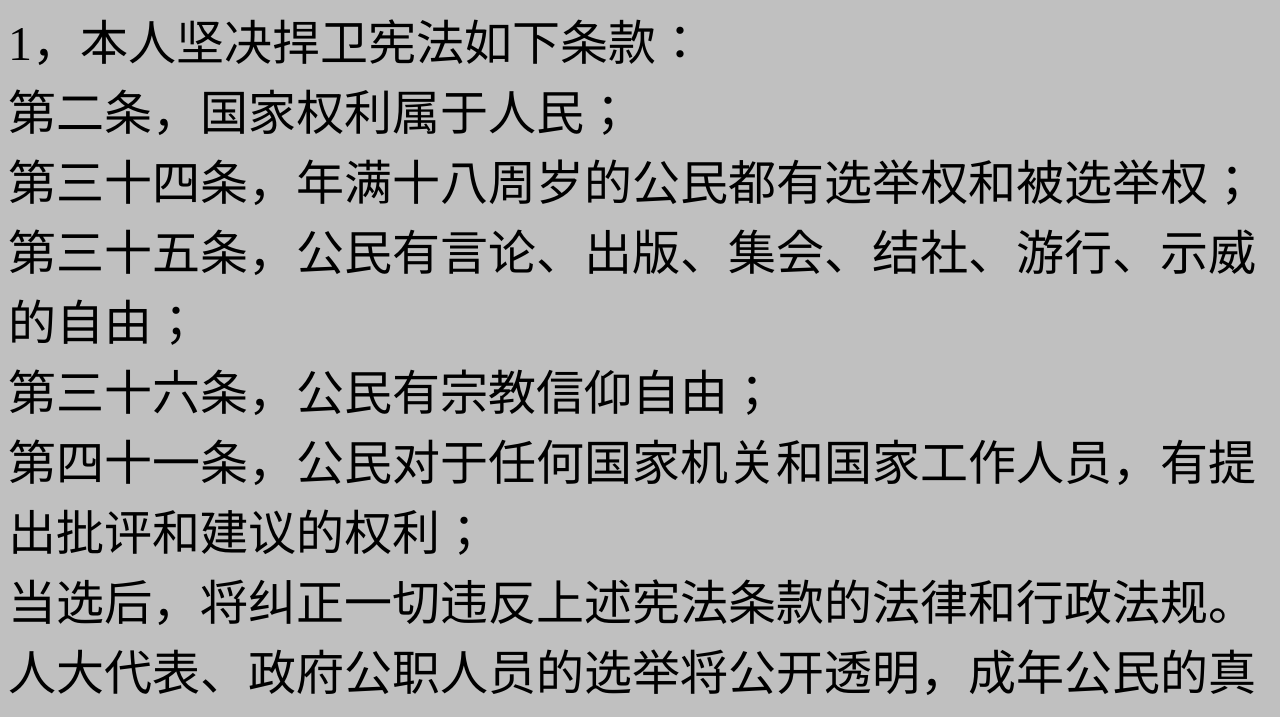
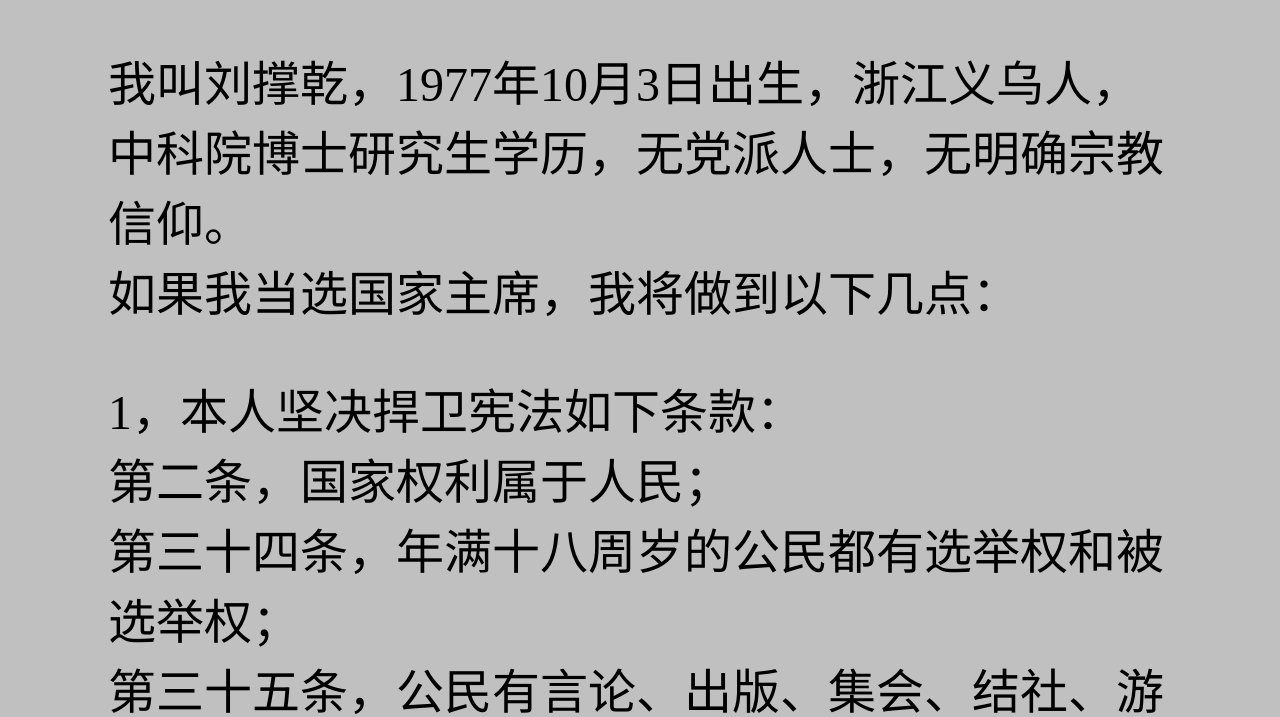
Before and after one commit to liuseeku/liuseeku.github.io, a plain HTML site: page index.html in a window 1280 px wide. Shown: the part 860-1577 px from the top of the page. Drawn offline with Linux system fonts and the light colour scheme.

Commit message:
Update index.html

```diff
--- a/index.html
+++ b/index.html
@@ -1,9 +1,22 @@
-<body style="background-color:silver;"></body>
-<img src="lcq.jpg" alt="lcq"  width="150" >
-<font size="7">
+<!DOCTYPE html>
+<html lang="zh">
+<head>
+    <meta charset="utf-8">
+	<title>竞选国家主席</title>
+</head>
+<body style="background-color:silver;">
+<center><div align="center"><h1><font size="72">竞选2023年国家主席</h1></div></center></font>
+
+
+<center><div>
+<img border="0" src="lcq.jpg" style="width:230px;height:290px">
+</div></center>
+
+<div style="margin:100px;" ><font size="72">
+
 <p>大家好，国家主席马上要改选了，但是我没有见到任何人出来参选。依据宪法第七十九条，有选举权和被选举权的年满四十五周岁的公民可以被选为国家主席。本人已年满四十五岁，具备参选资格。<br>
-在此我宣布本人参选下一届国家主席。<br>
-我叫刘撑乾，1977年10月3日出生，浙江义乌人，中科院博士研究生学历，无党派人士，无明确宗教信仰。<br>
+在此我宣布本人参选下一届国家主席。</p>
+<p>我叫刘撑乾，1977年10月3日出生，浙江义乌人，中科院博士研究生学历，无党派人士，无明确宗教信仰。<br>
 如果我当选国家主席，我将做到以下几点：</p>
 
 
@@ -13,22 +26,25 @@
 第三十五条，公民有言论、出版、集会、结社、游行、示威的自由；<br>
 第三十六条，公民有宗教信仰自由；<br>
 第四十一条，公民对于任何国家机关和国家工作人员，有提出批评和建议的权利；<br>
-当选后，将纠正一切违反上述宪法条款的法律和行政法规。<br>
+当选后，我将成立宪法法院，来将纠正一切违反上述宪法条款的法律和行政法规。<br>
 人大代表、政府公职人员的选举将公开透明，成年公民的真实投票权将得到切实保障。人大和政府官员都对选民负责，政治家将成为一个每个国民都可以参与的职业。<br>
 互联网长城将被拆除，言论审查将被取消，网络没有敏感词、关键词屏蔽。<br>
-自媒体、影视剧，奇葩说，脱口秀的题材将极大丰富。<br>
-2，本人推动立法加入国家主席的任期限制。本人最多连任一届，绝不恋栈。<br>
-3，本人将与国民一起彻底反省三年疫情的各种防控措施。推动立法严格限制因疫情对公民权利的不当侵犯。<br>
-4，本人将做一位接地气的国家主席，反对一切个人崇拜，定期接受人大代表的质询，定期召开记者招待会，接受民众的批评和辱骂，开通微博、推特发表我的政见。<br>
-5，本人及本人任命的政府官员都将公开财产。<br>
-6，本人将取消单纯为竞技体育而投入的政府财政，这些资金将投入到国民健身当中。<br>
-7，本人将裁剪国防预算至GDP的1%以下，解放军将更名为国防军。<br>
-8，教育投入增加到GDP的5%以上。历史教科书交由学科专家编写，政府不再介入。<br>
-9，推动立法削减死刑罪名，增加死刑复核流程，限制死刑执行数量。<br>
-8，本人将停止对台湾的文攻武吓，推动立法将和平做为解决两岸的唯一选项，两岸的现状只有两岸双方一致同意方可改变。<br>
-9，本人将对外承诺用友好谈判或国际仲裁等和平手段解决与邻国的领土纠纷。<br>
-10，本人认定俄乌冲突属于俄罗斯单方面的入侵，本人支持乌克兰抵御俄罗斯的侵略。<br>
-11，当选后本人不会在中南海办公，将另选能与民众亲密沟通的办公点。</p>
+自媒体、影视剧，奇葩说，脱口秀的题材将极大丰富。</p>
+<p>2，本人推动立法加入国家主席的任期限制。本人最多连任一届，绝不恋栈。</p>
+<p>3，本人将与国民一起彻底反省三年疫情的各种防控措施。推动立法严格限制因疫情对公民权利的不当侵犯。</p>
+<p>4，本人将做一位接地气的国家主席，反对一切个人崇拜，定期接受人大代表的质询，定期召开记者招待会，接受民众的批评和辱骂，开通微博、推特发表我的政见。</p>
+<p>5，本人及本人任命的政府官员都将公开财产。</p>
+<p>6，本人将取消单纯为竞技体育而投入的政府财政，这些资金将投入到国民健身当中。</p>
+<p>7，本人将裁剪国防预算至GDP的1%以下，解放军将更名为国防军。</p>
+<p>8，教育投入增加到GDP的5%以上。历史教科书交由学科专家编写，政府不再介入。</p>
+<p>9，推动立法削减死刑罪名，增加死刑复核流程，限制死刑执行数量。</p>
+<p>8，本人将停止对台湾的文攻武吓，推动立法将和平做为解决两岸的唯一选项，两岸的现状只有两岸双方一致同意方可改变。</p>
+<p>9，本人将对外承诺用友好谈判或国际仲裁等和平手段解决与邻国的领土纠纷。</p>
+<p>10，本人认定俄乌冲突属于俄罗斯单方面的入侵，本人支持乌克兰抵御俄罗斯的侵略。</p>
+<p>11，当选后本人不会在中南海办公，将另选能与民众亲密沟通的办公点。</p>
 
 <p>有人问我，我没有经验怎么行？其实我只要做到两点，一，不违反法律，二，不折腾人民，我就是一位好的国家主席。</p>
 </font>
+</div>
+</body>
+</html>`
```
